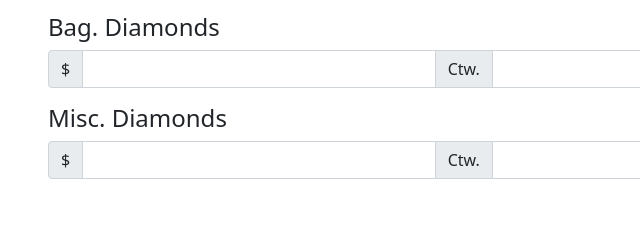
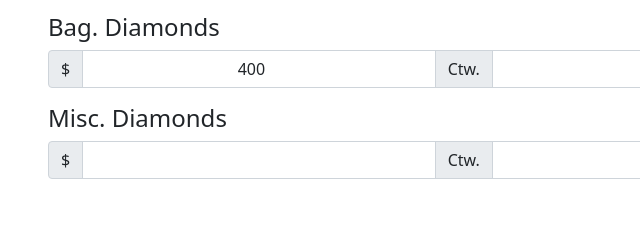
Before and after one commit to AasthaSavaliya/PW-Custom-old, a plain HTML site: page index.html in a window 1280 px wide. Shown: the part 432-684 px from the top of the page, 0-640 px from the left. Drawn offline with nearby package versions, Linux system fonts and the light colour scheme.

Commit message:
± default value and logo

```diff
--- a/index.html
+++ b/index.html
@@ -10,17 +10,17 @@
 
     <link rel="stylesheet" href="styles/style.css">
 
-    <link rel="apple-touch-icon" href="assets/PW-web-app-icon.png" />
-<link rel="apple-touch-icon" sizes="58x58" href="assets/PW-web-app-icon.png" />
-<link rel="apple-touch-icon" sizes="76x76" href="assets/PW-web-app-icon.png" />
-<link rel="apple-touch-icon" sizes="152x152" href="assets/PW-web-app-icon.png" />
-<link rel="apple-touch-icon" sizes="180x180" href="assets/PW-web-app-icon.png" />
+    <link rel="apple-touch-icon" href="assets/PW-web-app-icon.png"/>
+    <link rel="apple-touch-icon" sizes="58x58" href="assets/PW-web-app-icon.png"/>
+    <link rel="apple-touch-icon" sizes="76x76" href="assets/PW-web-app-icon.png"/>
+    <link rel="apple-touch-icon" sizes="152x152" href="assets/PW-web-app-icon.png"/>
+    <link rel="apple-touch-icon" sizes="180x180" href="assets/PW-web-app-icon.png"/>
 </head>
 <body>
 <div>
     <!-- style="background-color: #ededed;-->
     <div class="pt-5 pb-4 bg-light">
-        <img src="assets/Black-Font.png" alt="Prime Wholesale logo" width="200px" class="img-responsive center-block d-block mx-auto" >
+        <img src="assets/Black-Font.png" alt="Prime Wholesale logo" width="200px" class="img-responsive center-block d-block mx-auto">
     </div>
 
     <hr/>
@@ -57,7 +57,7 @@
             <h4>Bag. Diamonds</h4>
             <div class="input-group mb-3">
                 <span class="input-group-text">$</span>
-                <input type="number" class="form-control text-center rate" aria-label="Rate" id="rate3" onfocusout="defaultZero(3);">
+                <input type="number" class="form-control text-center rate" value="400" aria-label="Rate" id="rate3" onfocusout="defaultZero(3);">
                 <span class="input-group-text">Ctw.</span>
                 <input type="number" class="form-control text-center weight" aria-label="Grams" id="weight3" onfocusout="defaultZero(3);">
                 <span class="input-group-text">=</span>
```
Also changed, not shown: assets/PW-web-app-icon.png.
